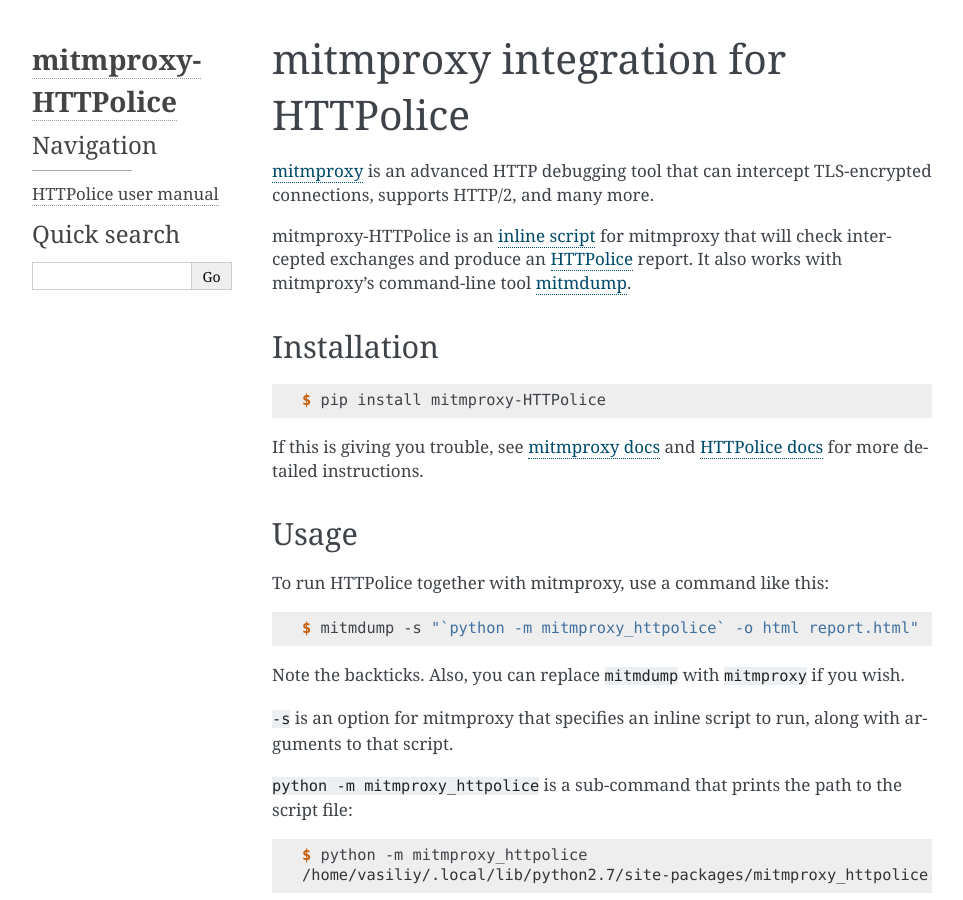
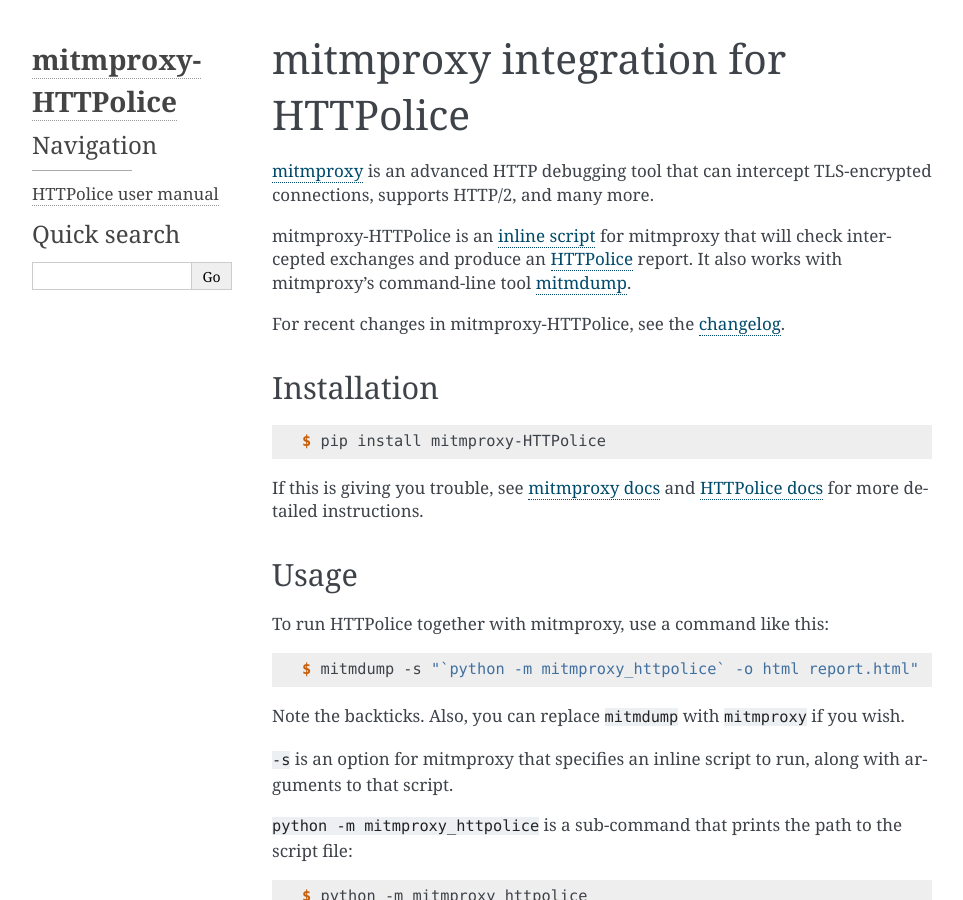
Before and after one commit to vfaronov/mitmproxy-httpolice, a Sphinx documentation site: the page built from doc/index.rst, in a window 1280 px wide and 900 px high. Shown: the whole window, without its empty margins (148-1111 px from the left). Built offline with Sphinx 7.4.7, drawn with Linux system fonts in a browser that asks for light colours.

Commit message:
Mention the changelog in the docs

```diff
--- a/doc/index.rst
+++ b/doc/index.rst
@@ -15,6 +15,10 @@
 __ http://docs.mitmproxy.org/en/stable/scripting/inlinescripts.html
 __ http://httpolice.readthedocs.io/en/stable/
 __ http://docs.mitmproxy.org/en/stable/mitmdump.html
+
+For recent changes in mitmproxy-HTTPolice, see the `changelog`__.
+
+__ https://github.com/vfaronov/mitmproxy-httpolice/blob/master/CHANGELOG.rst
 
 
 Installation
```
